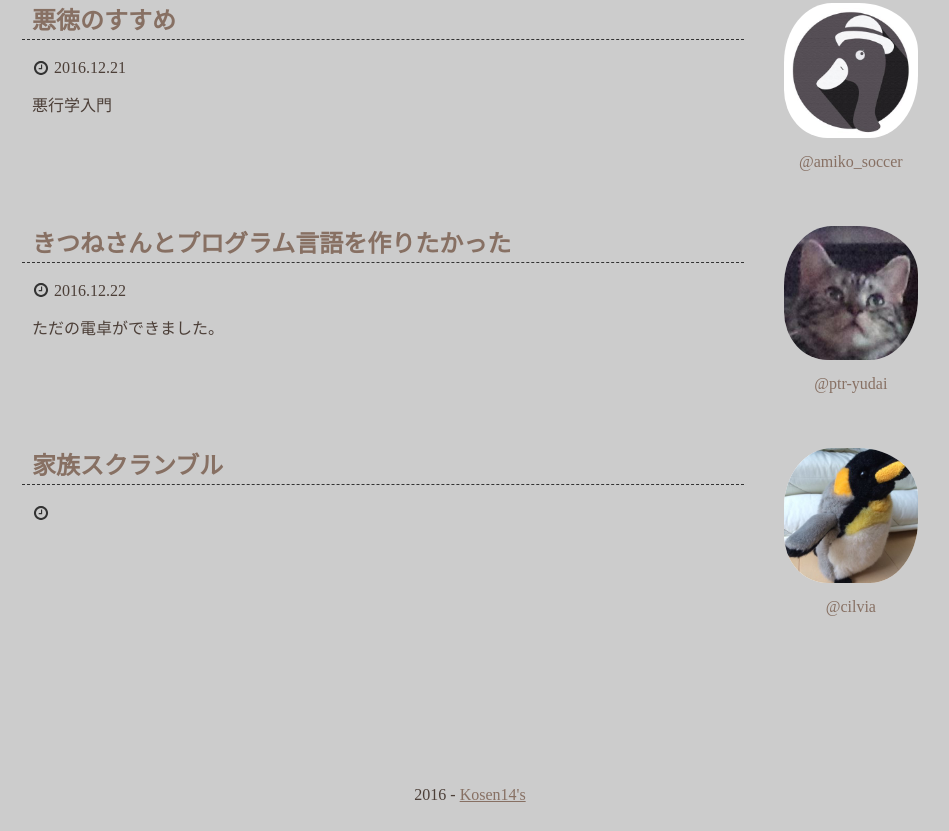
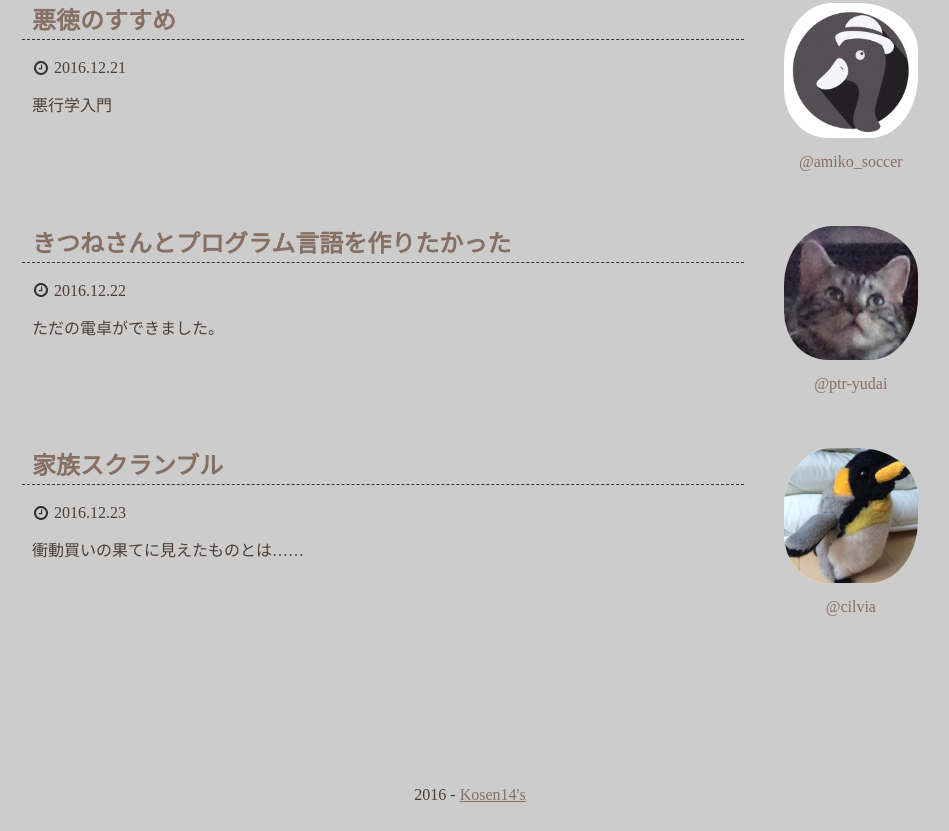
Before and after one commit to kosen14s/site-old-ver1, a plain HTML site: page bookclub2nd/index.html in a window 1280 px wide. Shown: the part 865-1696 px from the top of the page, without its empty margins (170-1119 px from the left). Drawn offline with Linux system fonts and the light colour scheme.

Commit message:
Update 2016-12-23T12:23:02.879Z

```diff
--- a/bookclub2nd/index.html
+++ b/bookclub2nd/index.html
@@ -86,9 +86,9 @@
             <svg version="1.1" style="padding-bottom:4px" width="18px" height="18px" viewBox="0 0 48.21 48.21" enable-background="new 0 0 54.9 44.5" xml:space="preserve">
               <path fill="#333" d="M2435.3,771.4a24.3,24.3,0,0,1,0,24.2,24,24,0,0,1-8.8,8.8,24.3,24.3,0,0,1-24.2,0,24,24,0,0,1-8.8-8.8,24.3,24.3,0,0,1,0-24.2,24,24,0,0,1,8.8-8.8,24.3,24.3,0,0,1,24.2,0A24,24,0,0,1,2435.3,771.4Zm-6.1,20.7a17.2,17.2,0,0,0,0-17.1,17,17,0,0,0-6.2-6.2,17.2,17.2,0,0,0-17.1,0,17,17,0,0,0-6.2,6.2,17.2,17.2,0,0,0,0,17.1,17,17,0,0,0,6.2,6.2,17.2,17.2,0,0,0,17.1,0A17,17,0,0,0,2429.2,792.1Zm-10.8-19.6v14.1a1,1,0,0,1-1,1h-10a1,1,0,0,1-1-1v-2a1,1,0,0,1,1-1h7v-11a1,1,0,0,1,1-1h2A1,1,0,0,1,2418.4,772.4Z" transform="translate(-2390.3 -759.4)"></path>
             </svg>
-            <time></time>
+            <time>2016.12.23</time>
           </p>
-          <p></p>
+          <p>衝動買いの果てに見えたものとは……</p>
         </div>
         <div class="introducer"><a href="https://twitter.com/tech0970"><img class="icon" src="../images/bookclub/tech0970.jpg"></a><a class="name" href="https://twitter.com/tech0970">@cilvia</a></div>
       </article>
```
